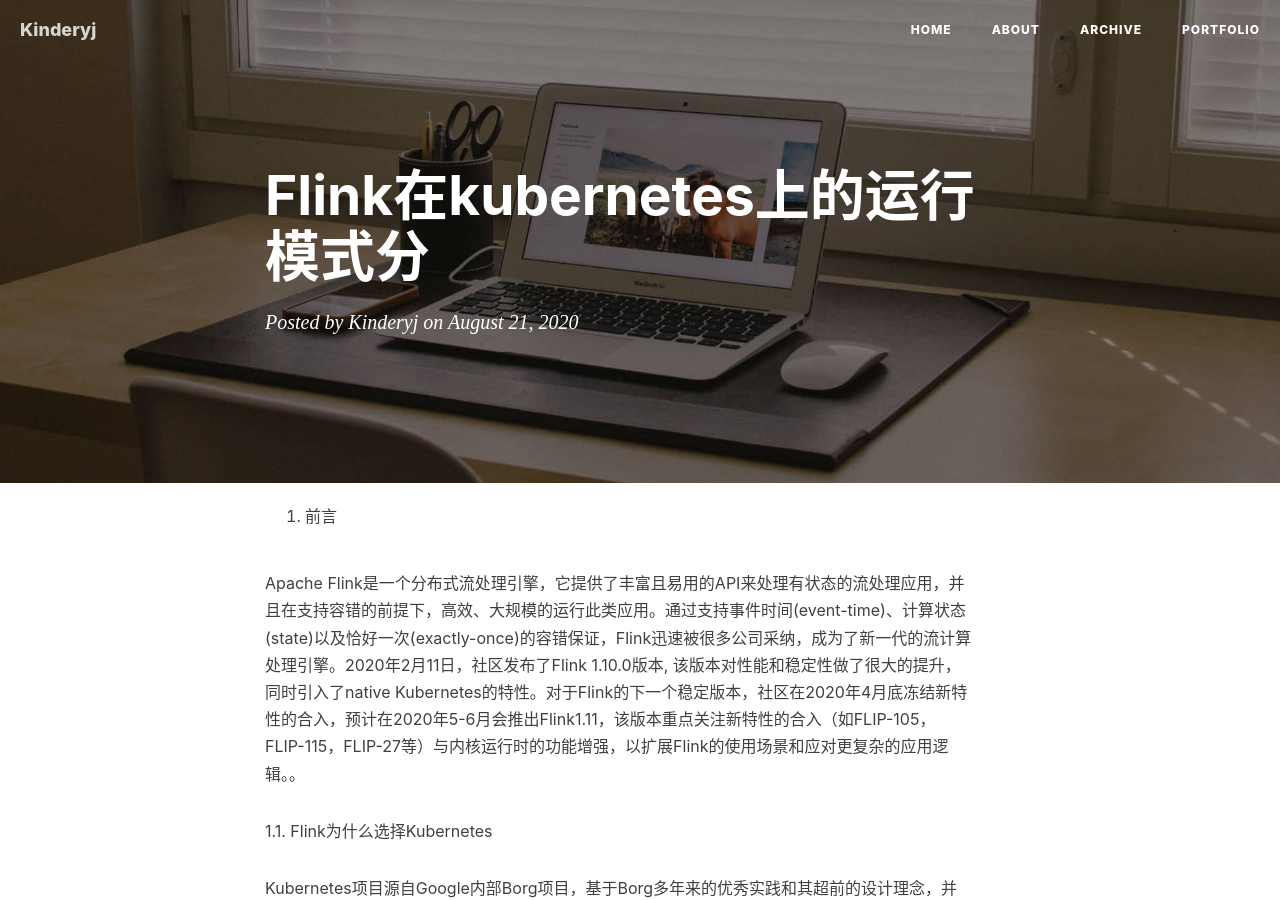
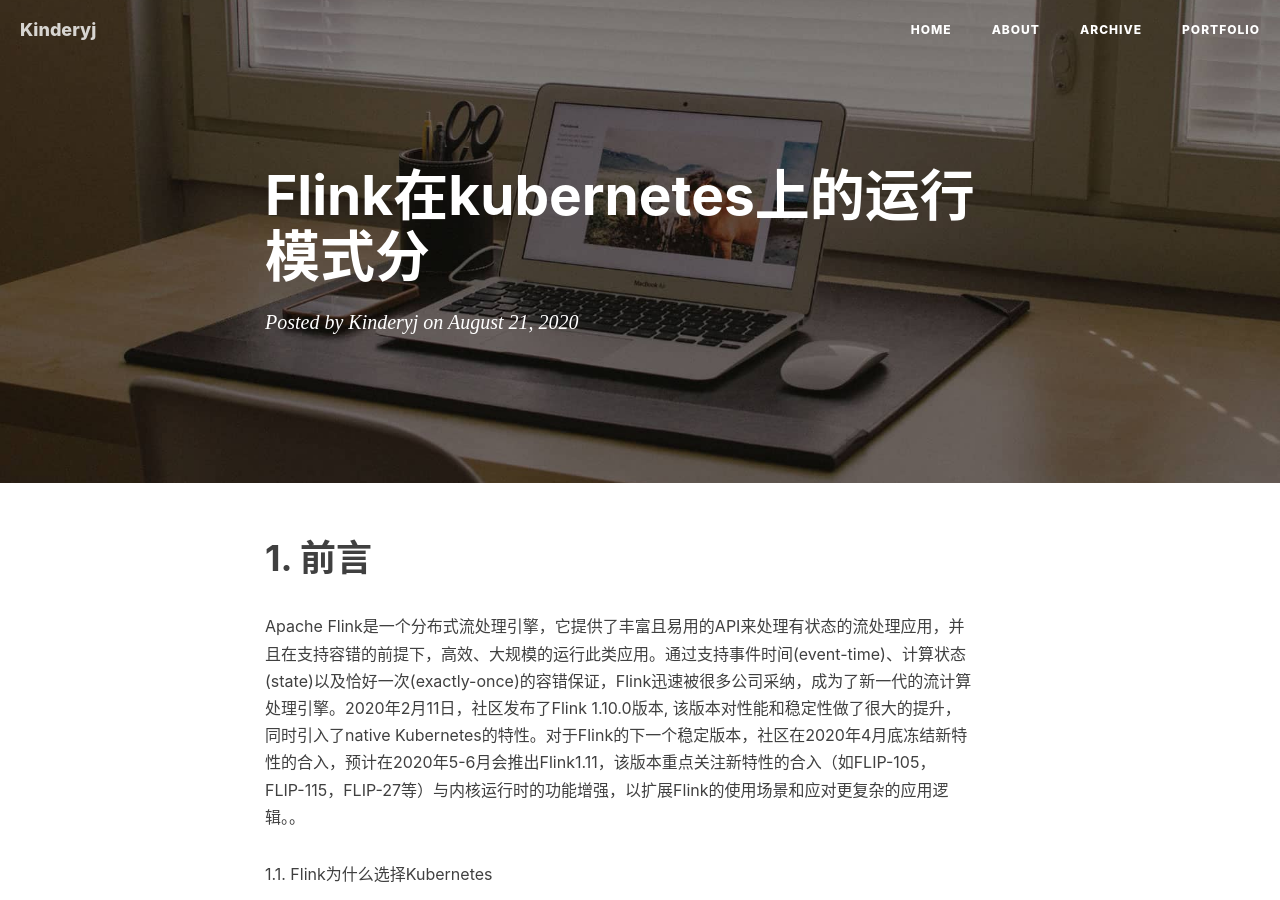
Before and after one commit to kinderyj/kinderyj.github.io, a Jekyll site: the page built from _posts/2020-08-21-Flink在Kubernetes上的运行模式分.md, in a window 1280 px wide and 900 px high. Built offline with Jekyll 4.4.1, drawn with Linux system fonts in a browser that asks for light colours; nearby versions of some CDN libraries; our own code applies the rules of GitHub Pages for plain Markdown files; comment, search, counter and statistics services are not loaded.

Commit message:
Update 2020-08-21-Flink在Kubernetes上的运行模式分.md

```diff
--- a/_posts/2020-08-21-Flink在Kubernetes上的运行模式分.md
+++ b/_posts/2020-08-21-Flink在Kubernetes上的运行模式分.md
@@ -1,4 +1,4 @@
-1. 前言
+# 1. 前言
 
 Apache Flink是一个分布式流处理引擎，它提供了丰富且易用的API来处理有状态的流处理应用，并且在支持容错的前提下，高效、大规模的运行此类应用。通过支持事件时间(event-time)、计算状态(state)以及恰好一次(exactly-once)的容错保证，Flink迅速被很多公司采纳，成为了新一代的流计算处理引擎。2020年2月11日，社区发布了Flink 1.10.0版本, 该版本对性能和稳定性做了很大的提升，同时引入了native Kubernetes的特性。对于Flink的下一个稳定版本，社区在2020年4月底冻结新特性的合入，预计在2020年5-6月会推出Flink1.11，该版本重点关注新特性的合入（如FLIP-105，FLIP-115，FLIP-27等）与内核运行时的功能增强，以扩展Flink的使用场景和应对更复杂的应用逻辑。。
 
```
